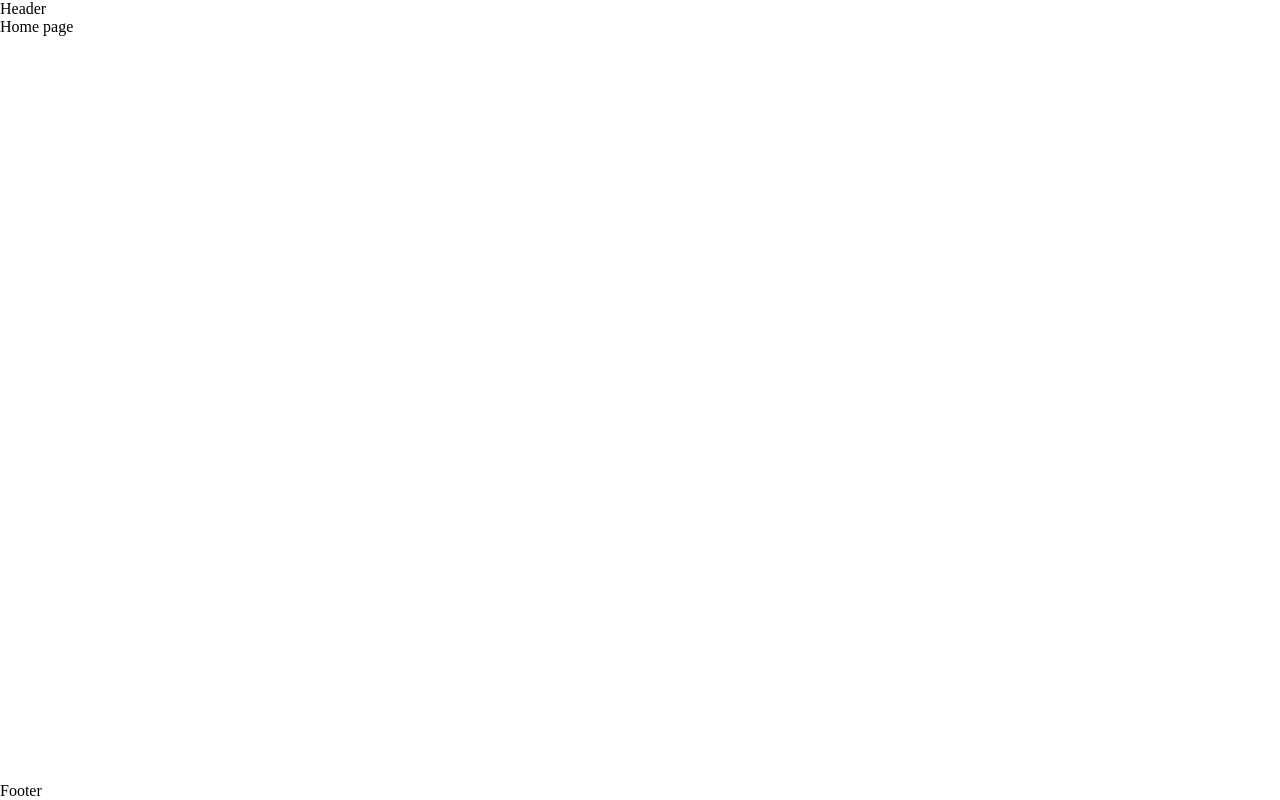
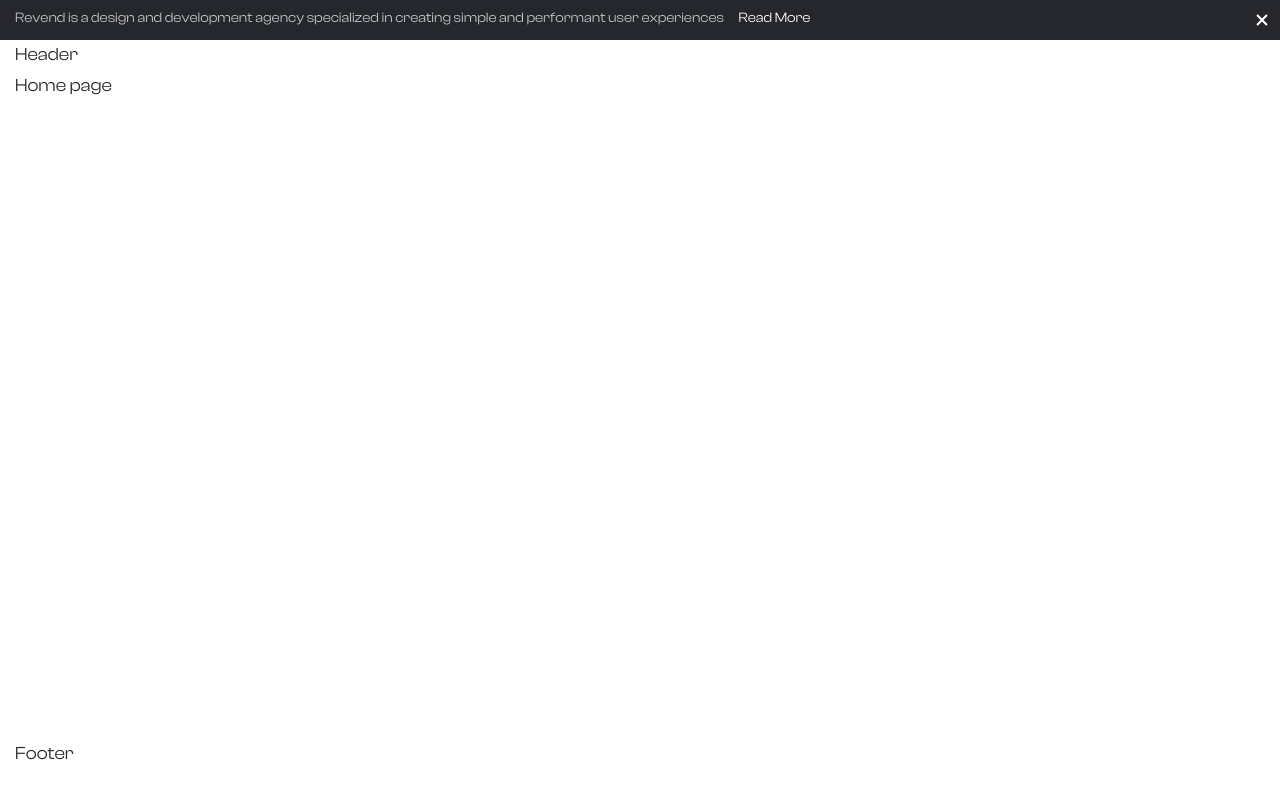
Before and after one commit to DGMary/Revend, a website: page src/home-page.html in a window 1280 px wide. Drawn offline with nearby package versions, Linux system fonts and the light colour scheme; files that its build step writes are made by us from their sources.

Commit message:
Top panel created.

```diff
--- a/src/home-page.html
+++ b/src/home-page.html
@@ -5,6 +5,7 @@
     }
   )
 <body>
+  @@include('templates/top-panel.html')
   @@include('templates/header.html')
   <main class="main">
     <div class="section">
--- a/src/styles/main.scss
+++ b/src/styles/main.scss
@@ -1,8 +1,11 @@
 @import 'vendor/normalize.scss';
 
-// @import 'partials/fonts';
-// @import 'partials/variables';
-// @import 'partials/icons';
+@import 'partials/fonts';
+@import 'partials/variables';
+@import 'partials/icons';
+
+@import 'partials/form';
 @import 'partials/layout';
-// @import 'partials/header';
-// @import 'partials/footer';
+@import 'partials/header';
+@import 'partials/footer';
+@import 'partials/index';
--- /dev/null
+++ b/src/styles/partials/_form.scss
@@ -0,0 +1,11 @@
+button {
+  cursor: pointer;
+  background: none;
+  border: 0;
+}
+
+.btn-icon {
+  padding: 0;
+  width: 24px;
+  height: 24px;
+}
--- a/src/styles/partials/_header.scss
+++ b/src/styles/partials/_header.scss
@@ -0,0 +1,40 @@
+.top-panel {
+  background: $bgDark;
+  padding: 16px 0;
+  font-size: 14px;
+  line-height: 17px;
+  &-content {
+    padding-right: 20px;
+  }
+
+  p {
+    color: $greyLight;
+    margin: 0 0 8px;
+  }
+
+  .link {
+    color: $white;
+    font-weight: 500;
+  }
+
+  .btn-close {
+    position: absolute;
+    top: 10px;
+    right: 10px;
+  }
+}
+
+@media (min-width: $lg) {
+  .top-panel {
+    padding: 10px 0 13px;
+    p {
+      display: inline-flex;
+      margin-right: 12px;
+      margin-bottom: 0;
+    }
+    .btn-close {
+      top: 8px;
+      right: 6px;
+    }
+  }
+}
--- a/src/styles/partials/_icons.scss
+++ b/src/styles/partials/_icons.scss
@@ -5,11 +5,11 @@ i[class^="icon-"] {
   text-align: center;
   background-repeat: no-repeat;
   vertical-align: middle;
+  width: 24px;
+  height: 24px;
 }
 .icon {
-  &-user {
-    // background-image: url("../img/icons/user.svg");
-    width: 24px;
-    height: 24px;
+  &-close {
+    background-image: url("../img/icons/close.svg");
   }
 }
--- a/src/styles/partials/_layout.scss
+++ b/src/styles/partials/_layout.scss
@@ -14,8 +14,10 @@ html {
 body {
   height: 100%;
   min-width: 320px;
-  // font: 14px/1.4 $ftRegular;
-  // color: $fontColor;
+  font-style: normal;
+  font-weight: 400;
+  font: 18px/1.7 $ftRegular;
+  color: $fontColor;
   display: flex;
   flex-direction: column;
 }
@@ -34,6 +36,8 @@ a {
 .container {
   max-width: 100%;
   margin: 0 auto;
+  padding: 0 15px;
+  max-width: 1370px;
 }
 
 .main {
--- a/src/styles/partials/_variables.scss
+++ b/src/styles/partials/_variables.scss
@@ -1,12 +1,24 @@
 // Colors
 $white: #ffffff;
-$black: #26272C;;
+$black: #26272C;
+$greyLight: #C3C6CB;
+$grey: #828282;
 
 // Fonts
 $ftRegular: 'ClashDisplay-Regular', sans-serif;
 $ftMedium: 'ClashDisplay-Medium', sans-serif;
 
 $fontColor: $black;
+$fontColorSecondary: $grey;
 
 // Bg
-$bgFooter: $brown;
+$bgDark: $black;
+// $bgFooter: $brown;
+
+// Media
+$xs: 0;
+$sm: 576px;
+$md: 768px;
+$lg: 992px;
+$xl: 1200px;
+$xxl: 1400px;
--- /dev/null
+++ b/src/templates/top-panel.html
@@ -0,0 +1,10 @@
+<div class="top-panel">
+  <div class="container">
+    <div class="top-panel-content">
+      <p>Revend is a design and development agency specialized in creating simple and performant
+        user experiences</p>
+      <a href="" class="link">Read More</a>
+      <button class="btn-icon btn-close"><i class="icon-close"></i></button>
+    </div>
+  </div>
+</div>
```
Also changed, not shown: dev/pages/home-page.html (+10 -0 lines), dev/pages/templates/top-panel.html (added, +10 -0 lines), dev/css/main.css, dev/img/icons/close.svg (added), src/img/icons/close.svg (added).
